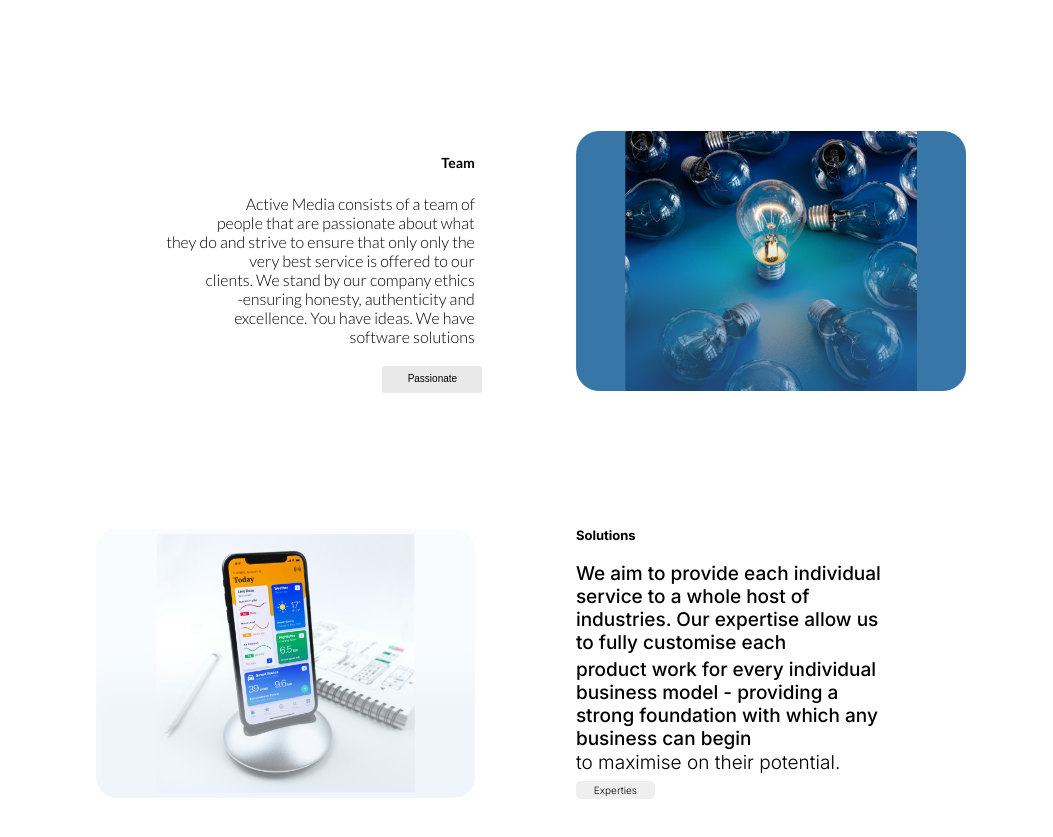
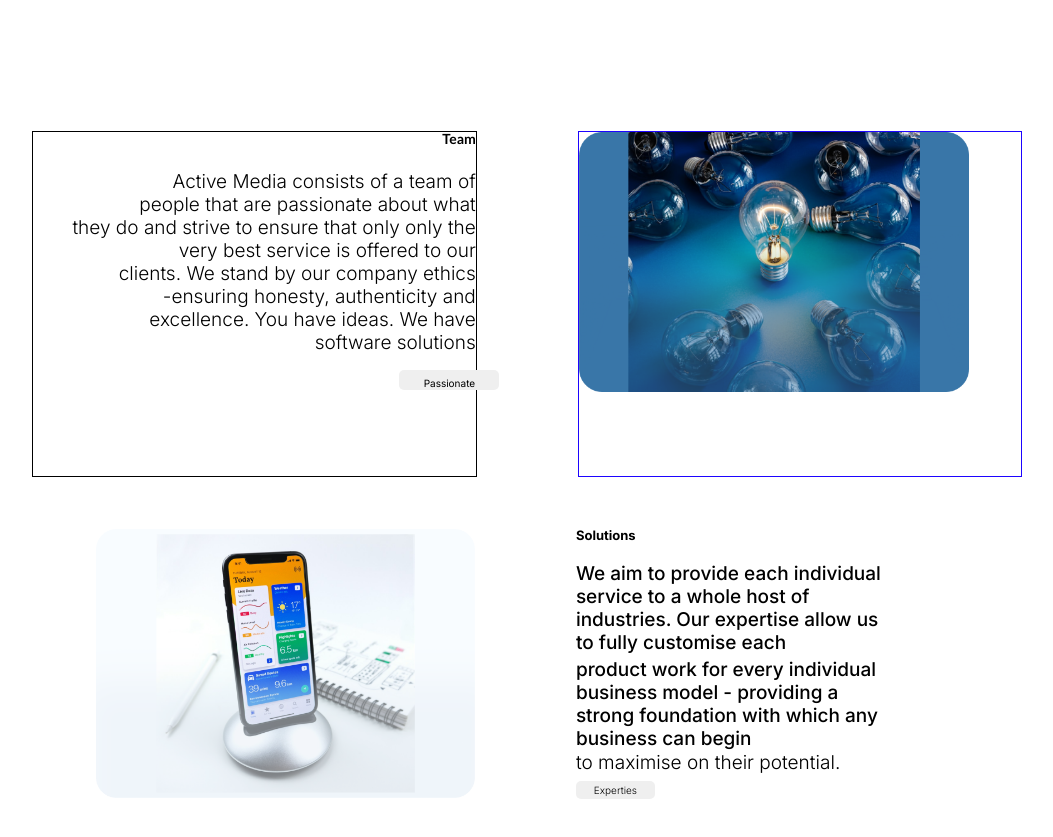
Before and after one commit to Divine-Ntambwe/Active-Media, a React (Vite) app: page /aboutUs in a window 1280 px wide. Shown: the part 1120-1957 px from the top of the page, without its empty margins (102-1155 px from the left). Built offline with nearby package versions, Linux system fonts and the light colour scheme.

Commit message:
aligned the divs

```diff
--- a/src/pages/About_Us.jsx
+++ b/src/pages/About_Us.jsx
@@ -112,7 +112,7 @@ function About_Us() {
         -ensuring honesty, authenticity and <br></br>
         excellence. You have ideas. We have <br></br>
         software solutions</p>
-          <p className={styles.passionate}>Passionate</p>
+          <button className={styles.passionate}>Passionate</button>
         </div>
           <div className={styles.lightimage}>
             <img src={lightImg} alt="LightBulb" />
--- a/src/pages/About_Us.module.css
+++ b/src/pages/About_Us.module.css
@@ -63,7 +63,7 @@
 }
 
 .text{
-    /* border: 1px solid black; */
+    border: 1px solid black;
     height: 43vh;
     width: 35%;
     margin: 3% 0 0 10%;
@@ -74,15 +74,15 @@ h5{
     text-align: justify;
     text-align-last: right;
     font-family: "Lato", sans-serif;
-
+    margin-top: -2px;
 
 }
 
 .teamText{
-    font-size: 16px;
+    font-size: 19px;
     text-align: justify;
     text-align-last: right;
-    font-family: "Lato", sans-serif;
+    font-family: "Inter", sans-serif;
     font-weight: 300;
     font-style: normal;
 
@@ -90,19 +90,18 @@ h5{
 
 .passionate{
     font-size: 10px;
-    font-family: sans-serif;
+    font-family: "Inter", sans-serif;
     height: 20px;
     width: 100px;
-    margin-left: 350px;
-    margin-top: 20px;
+    margin-left: 366px;
+    margin-top: -25px;
     text-align: center;
     padding-top: 7px;
-    background-color: rgba(211, 211, 211, 0.5);
     border: none;
-    border-radius: 3px;
+    border-radius: 5px;
 }
 .lightimage{
-    /* border: 1px solid rgb(29, 4, 255); */
+    border: 1px solid rgb(29, 4, 255);
     height: 43vh;
     width: 35%;
     margin: 3% 0 0 8%;
```
